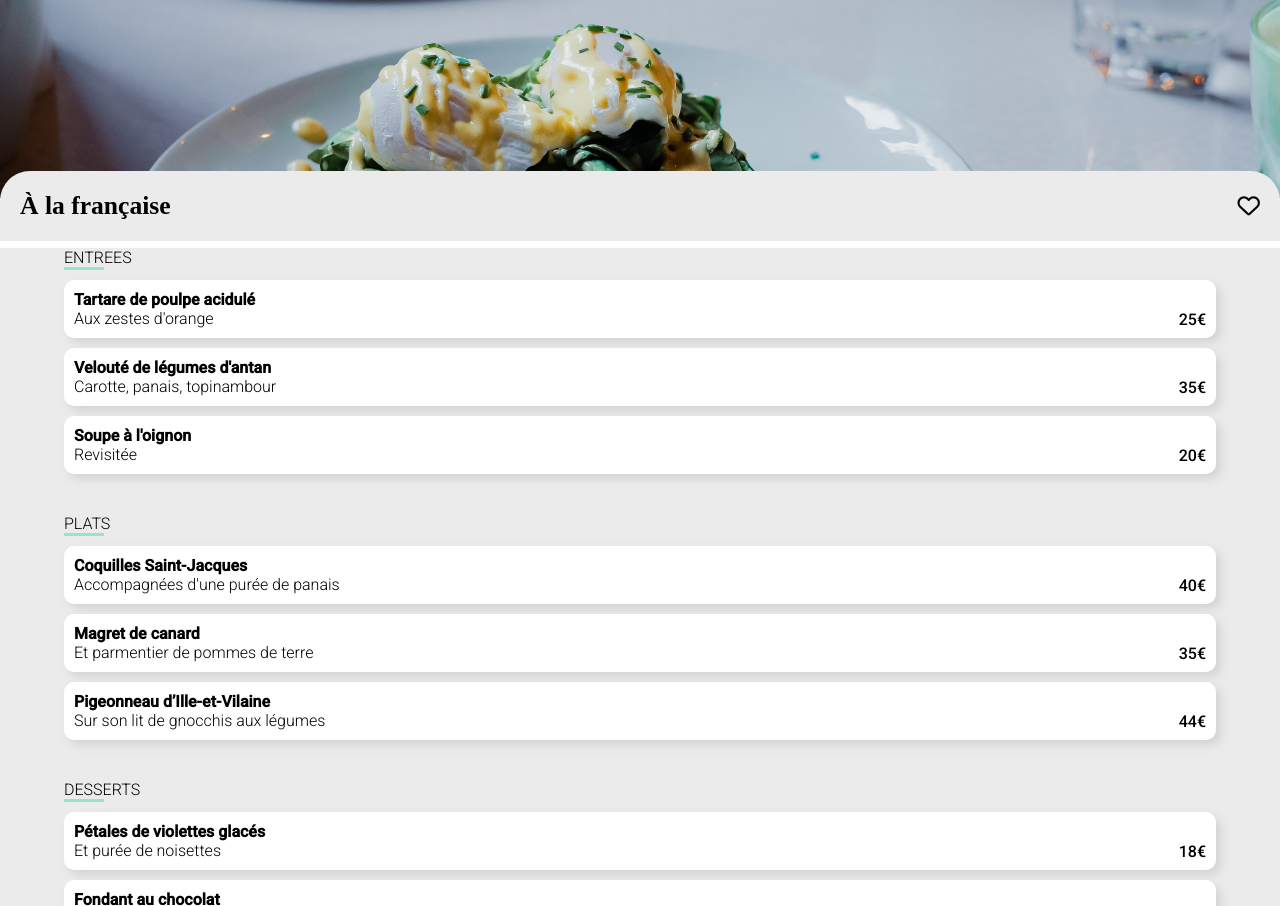
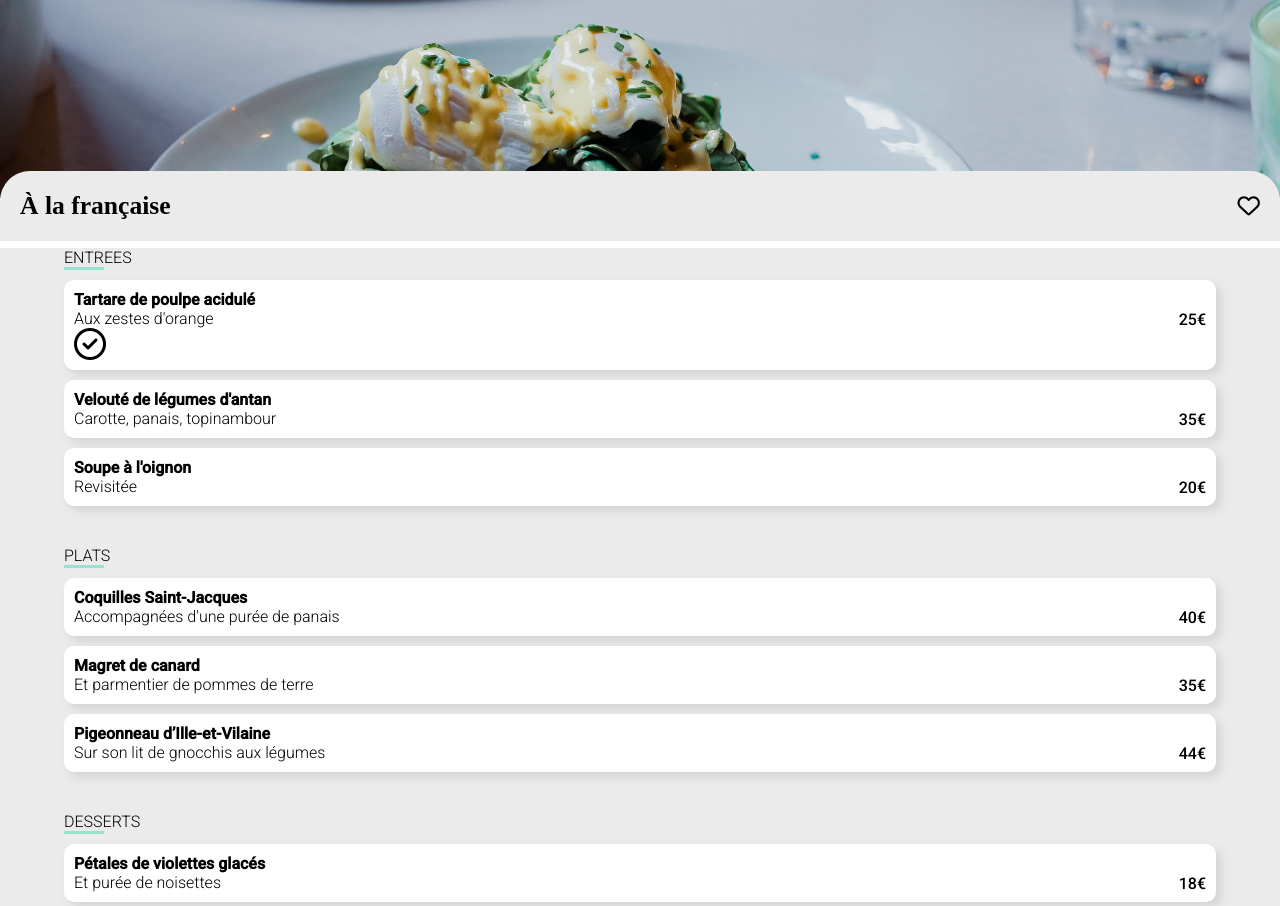
Before and after one commit to Crodmartins/ohmyfood, a website: page menu-alafrancaise.html in a window 1280 px wide. Shown: the part 80-986 px from the top of the page. Drawn offline with Linux system fonts and the light colour scheme; a web font is replaced by a local one.

Commit message:
apparition menu ok brief

```diff
--- a/menu-alafrancaise.html
+++ b/menu-alafrancaise.html
@@ -19,8 +19,6 @@
 
     <body>
 
-        <div class="loader"></div>
-
         <header>
             <a href="index.html"><i class="fas fa-arrow-left"></i></a>
             <img src="images/logo/ohmyfood@2x.svg" class="images__logo" alt="logo"/>
@@ -40,6 +38,7 @@
                     <h6>Tartare de poulpe acidulé</h6>
                     <p>Aux zestes d'orange</p>
                     <span>25€</span>
+                    <i class="far fa-check-circle"></i>
                 </div>
 
                 <div class="menu_bloc">
--- a/sass/utils/_animations.scss
+++ b/sass/utils/_animations.scss
@@ -83,21 +83,24 @@ button:hover {
     filter: brightness(110%);
 }
 
-.menu_container {
-    animation: menu_appear 2s both ease-in-out;
+.menu_bloc {
+    animation: menu_appear 0.8s both ;
 }
-.menu_container:nth-child(1) {
-    animation-delay: 0.5s;
+.menu_bloc:nth-child(2) {
+    animation-delay: 0.2s;
 }
-.menu_container:nth-child(2) {
-    animation-delay: 1s;
+.menu_bloc:nth-child(3) {
+    animation-delay: 0.4s;
 }
-.menu_container:nth-child(3) {
-    animation-delay: 1.5s;
+.menu_bloc:nth-child(4) {
+    animation-delay: 0.6s;
+}
+.menu_bloc:nth-child(5) {
+    animation-delay: 0.8s;
 }
 @keyframes menu_appear {
     0% {
-      transform: translateY(10px);
+      transform: translateY(50%);
       opacity: 0;
     }
     100% {
```
Also changed, not shown: menu-la-note-enchantee.html (+0 -2 lines), menu-la-palette-du-gout.html (+0 -2 lines), menu-le-delice-des-sens.html (+0 -2 lines), style.css, 1 other file.
